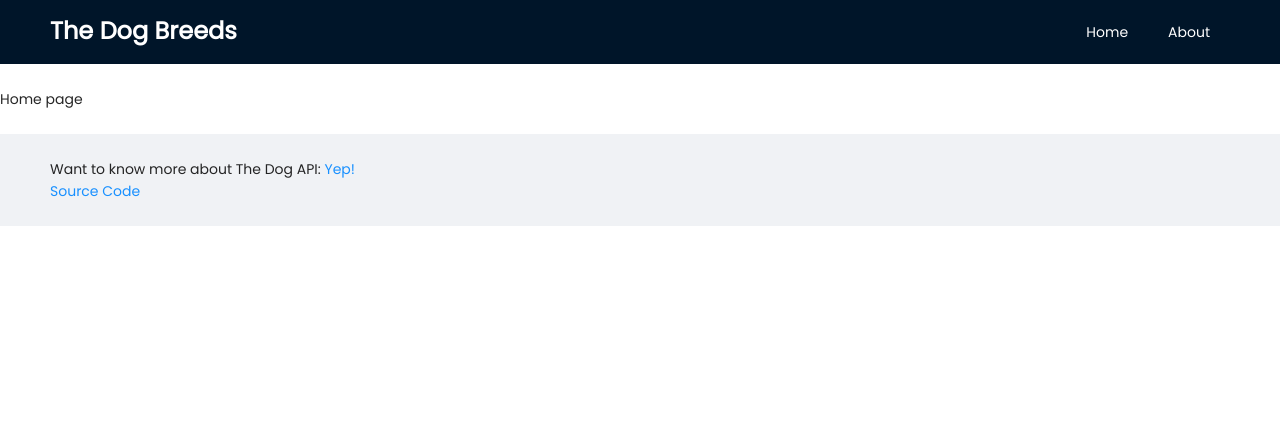
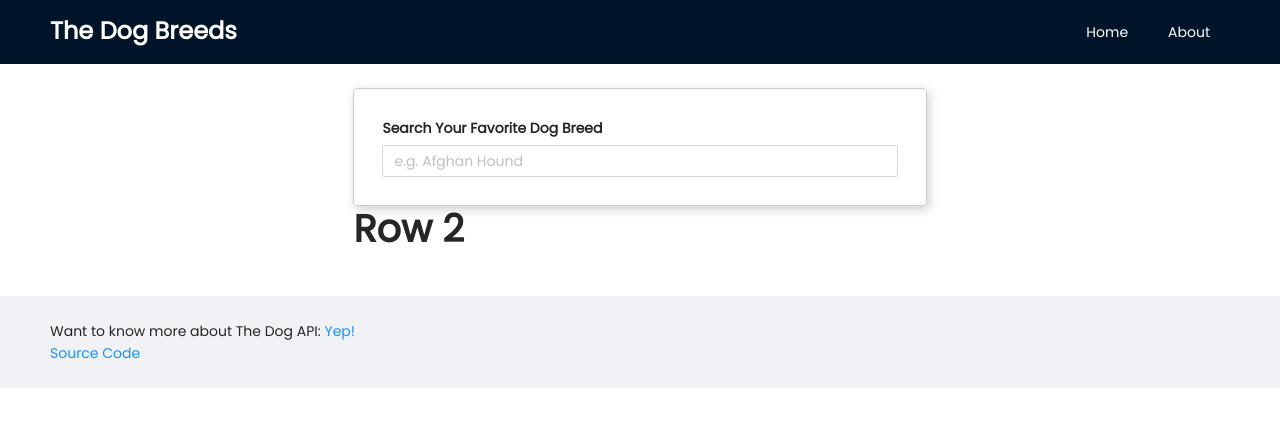
Before and after one commit to amha19/dogs_api, a React (Create React App) app: page / in a window 1280 px wide. Shown: the top 426 px of the page. Built offline with nearby package versions, Linux system fonts and the light colour scheme; no server answers.

Commit message:
setup redux toolkit

```diff
--- a/package.json
+++ b/package.json
@@ -16,6 +16,7 @@
     "axios": "^0.23.0",
     "react": "^17.0.2",
     "react-dom": "^17.0.2",
+    "react-redux": "^7.2.5",
     "react-router-dom": "^5.3.0",
     "react-scripts": "4.0.3",
     "typescript": "^4.1.2",
--- /dev/null
+++ b/src/components/dogs/DogsList.tsx
@@ -0,0 +1,40 @@
+import { useEffect } from 'react';
+import axios from 'axios';
+import { useSelector } from 'react-redux';
+import { Typography } from 'antd';
+
+const fetchDogsBreed = async () => {
+    try {
+        const res = await axios.get(
+            'https://api.thedogapi.com/v1/breeds?limit=5',
+            {
+                headers: {
+                    'Content-Type': 'application/json',
+                    'x-ppi-key': '0e020774-9309-4b3f-9ac9-d036868570d3',
+                },
+            }
+        );
+        return res.data;
+    } catch (err) {
+        console.log(err);
+        return err;
+    }
+};
+
+const DogsList = () => {
+    const dogs = useSelector((state) => state);
+    console.log('dogs: ', dogs);
+
+    useEffect(() => {
+        fetchDogsBreed()
+            .then((data) => console.log(data))
+            .catch((err) => console.log(err));
+    }, []);
+    return (
+        <div>
+            <Typography.Title>Row 2</Typography.Title>
+        </div>
+    );
+};
+
+export default DogsList;
--- /dev/null
+++ b/src/components/search/SearchForm.tsx
@@ -0,0 +1,23 @@
+import React from 'react';
+import { Typography, Input } from 'antd';
+
+const { Text } = Typography;
+
+const SearchForm = () => {
+    return (
+        <div
+            style={{
+                minWidth: '500px',
+                padding: 28,
+                border: '1px solid #ccc',
+                borderRadius: 4,
+                boxShadow: '2px 3px 11px rgba(0,0,0,0.2)',
+            }}
+        >
+            <Text strong>Search Your Favorite Dog Breed</Text>
+            <Input placeholder="e.g. Afghan Hound" style={{ marginTop: 6 }} />
+        </div>
+    );
+};
+
+export default SearchForm;
--- a/src/index.tsx
+++ b/src/index.tsx
@@ -1,11 +1,15 @@
 import React from 'react';
 import ReactDOM from 'react-dom';
+import { Provider } from 'react-redux';
 import './index.css';
 import App from './App';
+import store from './store';
 
 ReactDOM.render(
     <React.StrictMode>
-        <App />
+        <Provider store={store}>
+            <App />
+        </Provider>
     </React.StrictMode>,
     document.getElementById('root')
 );
--- a/src/pages/Home.tsx
+++ b/src/pages/Home.tsx
@@ -1,28 +1,24 @@
 import { FC, useEffect } from 'react';
 import axios from 'axios';
-
-const fetchDogsBreed = async () => {
-    try {
-        const res = await axios.get(
-            'https://api.thedogapi.com/v1/breeds?limit=5',
-            {
-                headers: {
-                    'Content-Type': 'application/json',
-                    'x-ppi-key': '0e020774-9309-4b3f-9ac9-d036868570d3',
-                },
-            }
-        );
-        return res.data;
-    } catch (err) {
-        console.log(err);
-    }
-};
+import { Col, Row, Typography } from 'antd';
+import SearchForm from '../components/search/SearchForm';
+import DogsList from '../components/dogs/DogsList';
 
 const Home: FC = () => {
-    useEffect(() => {
-        // fetchDogsBreed().then((data) => console.log('breeds list: ', data));
-    }, []);
-    return <div>Home page</div>;
+    return (
+        <Row align="middle" justify="center">
+            <Col xs={0} md={2} lg={5}></Col>
+            <Col xs={24} md={20} lg={14}>
+                <Row justify="center">
+                    <Col>
+                        <SearchForm />
+                        <DogsList />
+                    </Col>
+                </Row>
+            </Col>
+            <Col xs={0} md={2} lg={5}></Col>
+        </Row>
+    );
 };
 
 export default Home;
--- /dev/null
+++ b/src/store/breeds.ts
@@ -0,0 +1,22 @@
+import { createSlice, PayloadAction, Reducer } from '@reduxjs/toolkit';
+
+interface BreedState {
+    dogs: string[];
+}
+
+const initialState: BreedState = {
+    dogs: [],
+};
+
+const breedsSlice = createSlice({
+    name: 'breed',
+    initialState,
+    reducers: {
+        getDogBreeds: (state, action: PayloadAction<string[]>) => {
+            state.dogs = action.payload;
+        },
+    },
+});
+
+export const breedsAction = breedsSlice.actions;
+export default breedsSlice.reducer;
--- /dev/null
+++ b/src/store/index.ts
@@ -0,0 +1,8 @@
+import { configureStore, Reducer } from '@reduxjs/toolkit';
+import breedsSlice from './breeds';
+
+const store = configureStore({
+    reducer: { breed: breedsSlice },
+});
+
+export default store;
```
Also changed, not shown: 1 other file (tests, documents, lock files or other folders).
